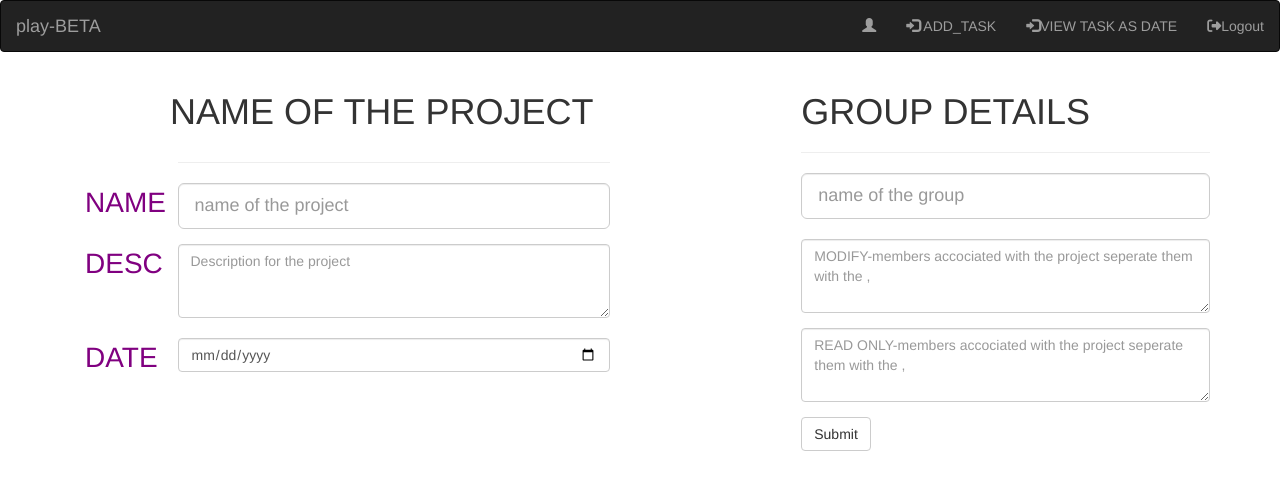
After one commit to gauravjadwani/play-pro1, a PHP site: the page made by views/add_project_view.php in a window 1280 px wide. The commit adds this page. Shown: the top 490 px of the page. Run offline with PHP 8.4, Linux system fonts and the light colour scheme; the template is opened without the code that fills it, so the values that code supplies are empty; the visitor is signed in with stand-in values (Sample User, id 1); some libraries are stand-ins or nearby versions.

Commit message:
basic project functioning

```diff
--- /dev/null
+++ b/views/add_project_view.php
@@ -0,0 +1,125 @@
+<!DOCTYPE html>
+<?php
+include '../views/connection.php';
+session_start();
+    $email=$_SESSION["email"];
+
+    $name=$r->hget($email,'name');
+
+
+
+?>
+<html lang="en">
+<head>
+  <title>Bootstrap Case</title>
+  <meta charset="utf-8">
+  <meta name="viewport" content="width=device-width, initial-scale=1">
+  <link rel="stylesheet" href="https://maxcdn.bootstrapcdn.com/bootstrap/3.3.7/css/bootstrap.min.css">
+  <script src="https://ajax.googleapis.com/ajax/libs/jquery/3.1.1/jquery.min.js"></script>
+  <script src="https://maxcdn.bootstrapcdn.com/bootstrap/3.3.7/js/bootstrap.min.js"></script>
+
+<script src="https://use.fontawesome.com/9d774c759d.js"></script>
+
+</head>
+<body>
+
+<nav class="navbar navbar-inverse">
+  <div class="container-fluid">
+    <div class="navbar-header">
+      <a class="navbar-brand" href="#">play-BETA</a>
+    </div   >
+
+
+    <ul class="nav navbar-nav navbar-right">
+
+      <li><a href="notifications.php"><span class="glyphicon glyphicon-user"></span><?php echo $name; ?></a></li>
+
+    <li><a href="../controllers/add_task.php"><span class="glyphicon glyphicon-log-in"></span> ADD_TASK</a></li>
+
+    <li><a href="view_as_date.php"><span class="glyphicon glyphicon-log-in"></span>VIEW TASK AS DATE</a></li>
+
+    <li><a href="../controllers/logout.php"><i class="fa fa-sign-out" aria-hidden="true"></i>Logout</a></li>
+
+    </ul>
+
+
+  </div>
+</nav>
+
+<div class="container">
+    <div class="row">
+         <form action="../controllers/add_project_controller.php" method="POST">
+        <div class="col-md-6">
+
+                 <h1>&nbsp&nbsp&nbsp&nbsp&nbsp&nbsp&nbsp&nbsp&nbsp&nbspNAME OF THE PROJECT</h1>
+                <div class="col-md-2"></div>
+                 <div class="col-md-10"><hr>
+                 </div>
+
+
+
+
+
+           <div class="col-md-2" style="font-size: 200%;color:purple">NAME</div>
+           <div class="col-md-10">
+
+                <div class="form-group">
+
+    <input class="form-control input-lg" name="name_of_the_project" type="text" placeholder="name of the project">
+                </div>
+
+        </div>
+            <div class="form-group">
+      <div class="col-md-2" style="font-size: 200%;color:purple">DESC</div>
+      <div class="col-md-10">
+      <textarea class="form-control" rows="3" name="desc" placeholder="Description for the project"></textarea>
+    </div>
+      </div>&nbsp
+           <div class="form-group">
+               <div class="col-md-2" style="font-size: 200%;color:purple">DATE</div>
+
+
+
+                <div class="col-md-10">
+
+
+           <input type="date" name="date" class="form-control">&nbsp&nbsp&nbsp
+
+            </div>
+
+
+
+           </div>
+
+
+            </div>
+
+        <div class="col-md-6">
+            <div class="row">
+                <div class="col-md-3">
+
+                </div>
+                <div class="col-md-9">
+                    <h1>GROUP DETAILS</h1>
+                    <hr>
+                    <div class="form-group">
+                        <input class="form-control input-lg" name="name_of_group" type="text" placeholder="name of the group">
+                        &nbsp
+      <textarea class="form-control" rows="3" name="list_members_modify" placeholder="MODIFY-members accociated with the project seperate them with the ,"></textarea>
+    </div>
+                    <div class="form-group">
+
+      <textarea class="form-control" rows="3" name="list_members_readonly" placeholder="READ ONLY-members accociated with the project seperate them with the ,"></textarea>
+    </div>
+
+                    <button type="submit" class="btn btn-default">Submit</button>
+                </div>
+
+</div>
+        </div>
+             </form>
+    </div>
+    </div>
+
+</body>
+</html>
--- a/views/dashboard.php
+++ b/views/dashboard.php
@@ -35,7 +35,7 @@ session_start();
       <li><a href="notifications.php"><span class="glyphicon glyphicon-user"></span><?php echo $name; ?></a></li>
 
     <li><a href="../controllers/add_task.php"><span class="glyphicon glyphicon-log-in"></span> ADD_TASK</a></li>
-
+    <li><a href="../views/add_project_view.php"><span class="glyphicon glyphicon-log-in"></span>ADD PROJECT</a></li>
     <li><a href="view_as_date.php"><span class="glyphicon glyphicon-log-in"></span>VIEW TASK AS DATE</a></li>
 
     <li><a href="../controllers/logout.php"><i class="fa fa-sign-out" aria-hidden="true"></i>Logout</a></li>
```
Also changed, not shown: controllers/add_project_controller.php (added, +82 -0 lines), views/add_project.php (deleted, +0 -7 lines), views/date.html (+2 -19 lines), controllers/add_task.php (indentation only).
